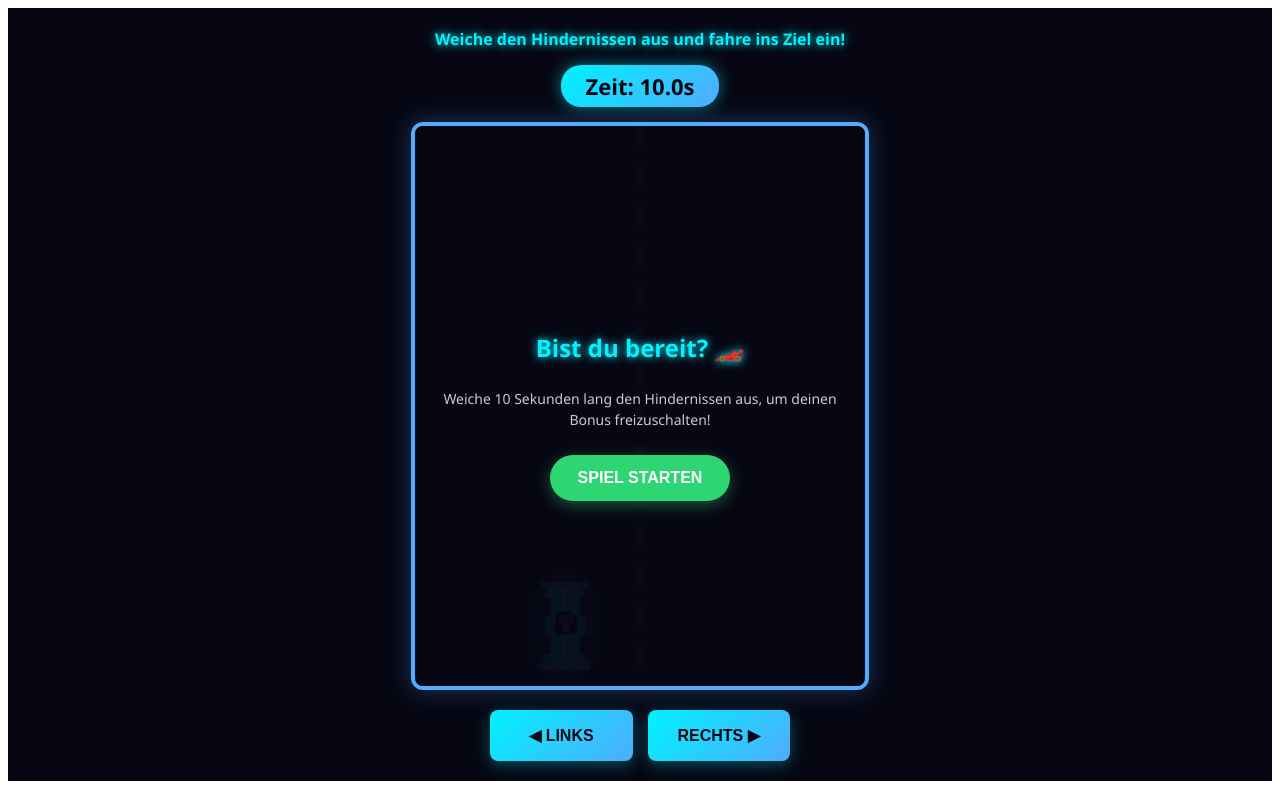
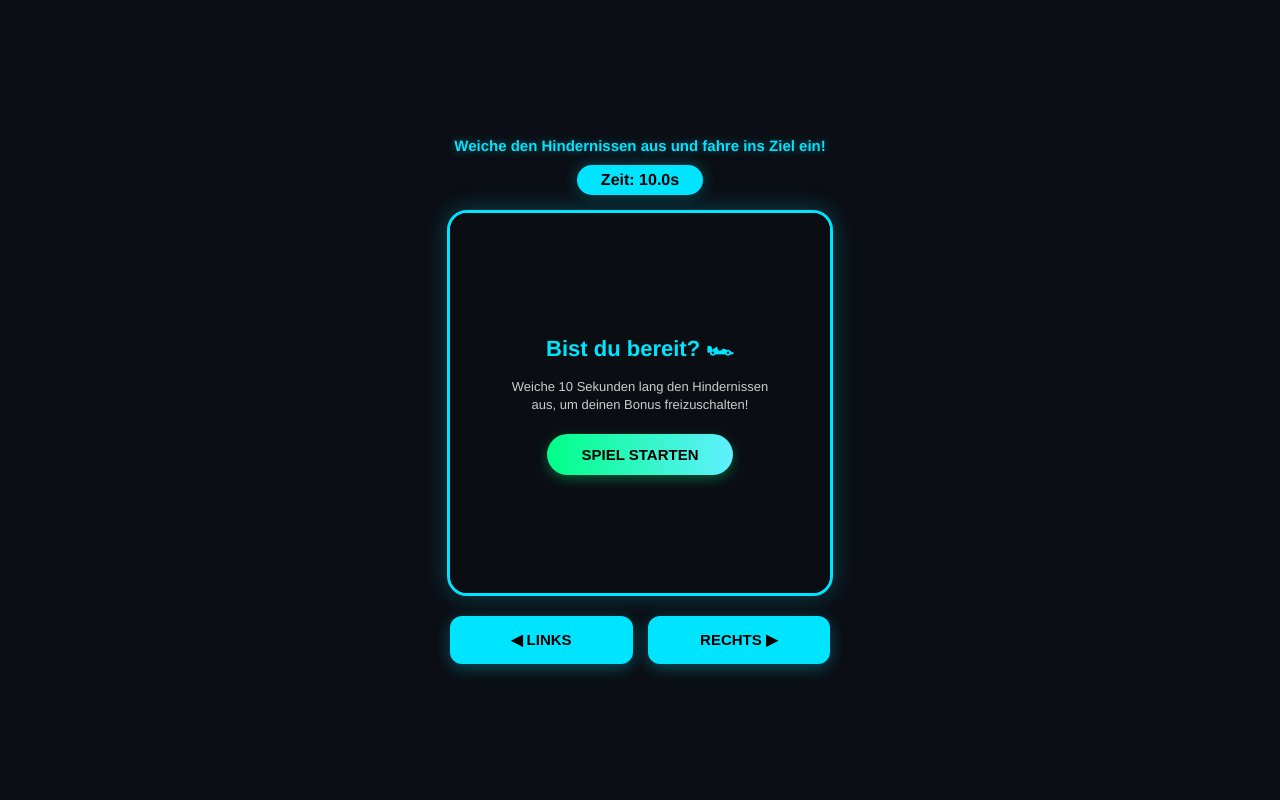
Before and after one commit to sheheng1982-droid/race-game, a plain HTML site: page index.html in a window 1280 px wide. Drawn offline with Linux system fonts and the light colour scheme.

Commit message:
Update index.html

```diff
--- a/index.html
+++ b/index.html
@@ -1,209 +1,242 @@
-<!-- 1. ПОДКЛЮЧАЕМ ОФИЦИАЛЬНУЮ БИБЛИОТЕКУ TELEGRAM WEBAPP ДЛЯ СМАРТФОНОВ -->
-<script src="https://telegram.org"></script>
+<!DOCTYPE html>
+<html lang="de">
+<head>
+    <meta charset="UTF-8">
+    <meta name="viewport" content="width=device-width, initial-scale=1.0, maximum-scale=1.0, user-select=no">
+    <title>KI & Traffic Insider Game</title>
+    <style>
+        /* Сброс базовых отступов и фиксация экрана от скролла */
+        html, body {
+            margin: 0;
+            padding: 0;
+            width: 100vw;
+            height: 100vh;
+            background-color: #0b0e14;
+            color: #ffffff;
+            font-family: 'Helvetica Neue', Arial, sans-serif;
+            overflow: hidden;
+            box-sizing: border-box;
+        }
 
-<div class="race-wrapper">
-  <div class="race-title">Weiche den Hindernissen aus und fahre ins Ziel ein!</div>
-  <div class="race-timer">Zeit: <span id="timerText">10.0</span>s</div>
+        /* Главный контейнер на весь экран */
+        .game-container {
+            display: flex;
+            flex-direction: column;
+            align-items: center;
+            justify-content: center;
+            width: 100%;
+            height: 100%;
+            padding: 15px;
+            box-sizing: border-box;
+        }
 
-  <div class="race-container" id="raceArea">
-    <!-- Динамическая разметка дороги -->
-    <div class="road-lines" id="roadLines"></div>
+        /* Текст заголовка сверху */
+        .headline {
+            font-size: 15px;
+            font-weight: bold;
+            text-align: center;
+            color: #00e5ff;
+            margin-bottom: 10px;
+            text-shadow: 0 0 10px rgba(0, 229, 255, 0.4);
+            max-width: 90%;
+            line-height: 1.3;
+        }
 
-    <!-- Стартовый экран-заставка -->
-    <div class="start-overlay" id="startScreen">
-      <h2>Bist du bereit? 🏎️</h2>
-      <p>Weiche 10 Sekunden lang den Hindernissen aus, um deinen Bonus freizuschalten!</p>
-      <button class="start-game-btn" id="startBtn">SPIEL STARTEN</button>
+        /* Плашка таймера */
+        .timer-badge {
+            background-color: #00e5ff;
+            color: #000000;
+            font-weight: bold;
+            padding: 6px 24px;
+            border-radius: 20px;
+            font-size: 16px;
+            margin-bottom: 15px;
+            box-shadow: 0 0 15px rgba(0, 229, 255, 0.3);
+        }
+
+        /* ИСПРАВЛЕНО: Квадратное адаптивное игровое поле */
+        .canvas-container {
+            width: 90%;
+            max-width: 380px;
+            aspect-ratio: 1 / 1; /* Жестко делает контейнер идеальным квадратом */
+            position: relative;
+            border: 3px solid #00e5ff;
+            border-radius: 20px;
+            box-shadow: 0 0 25px rgba(0, 229, 255, 0.25);
+            background-color: #090d14;
+            overflow: hidden;
+        }
+
+        #gameCanvas {
+            width: 100% !important;
+            height: 100% !important;
+            display: block;
+        }
+
+        /* Экран старта внутри игрового поля */
+        .start-overlay {
+            position: absolute;
+            top: 0; left: 0; width: 100%; height: 100%;
+            display: flex;
+            flex-direction: column;
+            align-items: center;
+            justify-content: center;
+            background: rgba(11, 14, 20, 0.95);
+            z-index: 10;
+            padding: 20px;
+            box-sizing: border-box;
+            text-align: center;
+        }
+
+        .start-title {
+            color: #00e5ff;
+            font-size: 22px;
+            font-weight: bold;
+            margin-bottom: 8px;
+        }
+
+        .start-desc {
+            font-size: 13px;
+            line-height: 1.4;
+            color: #cccccc;
+            margin-bottom: 20px;
+            max-width: 260px;
+        }
+
+        .start-btn {
+            background: linear-gradient(90deg, #00ff87 0%, #60efff 100%);
+            color: #000000;
+            border: none;
+            padding: 12px 35px;
+            font-size: 15px;
+            font-weight: bold;
+            text-transform: uppercase;
+            border-radius: 25px;
+            cursor: pointer;
+            box-shadow: 0 4px 12px rgba(0, 255, 135, 0.3);
+        }
+
+        /* ИСПРАВЛЕНО: Крупные удобные кнопки управления внизу экрана */
+        .controls-container {
+            display: flex;
+            width: 90%;
+            max-width: 380px;
+            gap: 15px;
+            margin-top: 20px;
+        }
+
+        .control-btn {
+            flex: 1;
+            background: #00e5ff;
+            border: none;
+            color: #000000;
+            padding: 15px 0;
+            font-weight: bold;
+            font-size: 15px;
+            border-radius: 12px;
+            cursor: pointer;
+            box-shadow: 0 4px 15px rgba(0, 229, 255, 0.3);
+            text-transform: uppercase;
+            display: flex;
+            align-items: center;
+            justify-content: center;
+            user-select: no;
+            -webkit-user-select: none;
+        }
+
+        .control-btn:active {
+            background: #00b2cc;
+            transform: scale(0.98);
+        }
+    </style>
+</head>
+<body>
+
+    <div class="game-container">
+        <!-- Текст и таймер -->
+        <div class="headline">Weiche den Hindernissen aus und fahre ins Ziel ein!</div>
+        <div id="timerDisplay" class="timer-badge">Zeit: 10.0s</div>
+
+        <!-- Контейнер с квадратной игрой -->
+        <div class="canvas-container">
+            <!-- Экран старта (исчезнет при клике) -->
+            <div id="startOverlay" class="start-overlay">
+                <div class="start-title">Bist du bereit? 🏎</div>
+                <div class="start-desc">Weiche 10 Sekunden lang den Hindernissen aus, um deinen Bonus freizuschalten!</div>
+                <button id="startBtn" class="start-btn">SPIEL STARTEN</button>
             </div>
 
-    <!-- Реалистичный спортивный болид (вид строго сверху) -->
-    <div class="car-topview" id="heroCar">
-      <div class="car-shadow"></div>
-      <div class="car-body">
-        <div class="racing-stripes"></div>
-        <div class="car-cockpit">
-          <div class="windshield"></div>
-          <div class="driver-helmet"></div>
+            <!-- Игровой холст (матрица теперь тоже квадратная 400x400) -->
+            <canvas id="gameCanvas" width="400" height="400"></canvas>
         </div>
-        <div class="spoiler-front-wing"></div>
-        <div class="spoiler-rear-wing"></div>
-        <div class="wheel-formula f-l"></div>
-        <div class="wheel-formula f-r"></div>
-        <div class="wheel-formula b-l"></div>
-        <div class="wheel-formula b-r"></div>
-        <div class="exhaust-pipes ext-l"></div>
-        <div class="exhaust-pipes ext-r"></div>
-      </div>
-    </div>
-  </div>
-  <div class="race-controls">
-    <button class="race-btn" id="leftBtn">◀ LINKS</button>
-    <button class="race-btn" id="rightBtn">RECHTS ▶</button>
+
+        <!-- Кнопки управления LINKS и RECHTS -->
+        <div class="controls-container">
+            <button id="btnLeft" class="control-btn">◀ LINKS</button>
+            <button id="btnRight" class="control-btn">RECHTS ▶</button>
         </div>
     </div>
 
-<div class="modal-overlay" id="raceModal">
-  <div class="modal-box">
-    <h3>Ziel erreicht! 🏆</h3>
-    <p>Ihr Gewinn: <strong id="racePrizeText" style="color:#00f2fe; font-size:20px; display:block; margin-top:5px; text-shadow: 0 0 10px rgba(0,242,254,0.5);"></strong></p>
-    <p class="timer">Der Gutschein läuft ab in: <span id="raceCountdown">15:00</span></p>
-    <!-- Чистая кнопка без жестко вбитых юзернеймов внутри текста -->
-    <a href="#" id="tgFinalLink" class="tg-redirect-btn">RABATT IN TELEGRAM SICHERN</a>
-  </div>
-</div>
+    <script>
+        // Ниже встроена базовая логика игры для проверки физики и адаптива
+        const canvas = document.getElementById('gameCanvas');
+        const ctx = canvas.getContext('2d');
+        const startOverlay = document.getElementById('startOverlay');
+        const startBtn = document.getElementById('startBtn');
+        const timerDisplay = document.getElementById('timerDisplay');
+        const btnLeft = document.getElementById('btnLeft');
+        const btnRight = document.getElementById('btnRight');
 
-<style>
-html, body { touch-action: manipulation; -webkit-text-size-adjust: 100%; overscroll-behavior-y: contain; }
-.race-wrapper { display: flex; flex-direction: column; align-items: center; justify-content: center; font-family: 'Segoe UI', Roboto, sans-serif; padding: 20px 10px; background: #070714; color: #fff; min-height: 85vh; box-sizing: border-box; user-select: none; -webkit-user-select: none; touch-action: none; }
-.race-title { font-size: 16px; font-weight: bold; margin-bottom: 15px; text-align: center; max-width: 90%; color: #00f2fe; text-shadow: 0 0 10px #00f2fe; line-height: 1.4; }
-.race-timer { font-size: 22px; font-weight: bold; margin-bottom: 15px; background: linear-gradient(135deg, #00f2fe, #4facfe); color: #070714; padding: 6px 25px; border-radius: 20px; box-shadow: 0 0 15px rgba(0, 242, 254, 0.5); }
-.race-container { position: relative; width: 95vw; max-width: 450px; height: 70vh; background: #1a1a2e; border: 4px solid #4facfe; border-radius: 12px; overflow: hidden; box-shadow: 0 0 25px rgba(79, 172, 254, 0.3); }
-/* Анимация трассы */
-.road-lines { position: absolute; width: 100%; height: 200%; top: -100%; left: 0; background-image: linear-gradient(to bottom, transparent 0%, transparent 50%, #3a3a5c 50%, #3a3a5c 100%); background-size: 10px 40px; background-repeat: repeat-y; background-position: center; z-index: 1; }
-.road-lines.moving { animation: scrollRoad 0.4s linear infinite; }
-@keyframes scrollRoad { 0% { transform: translateY(0); } 100% { transform: translateY(40px); } }
-.start-overlay { position: absolute; top: 0; left: 0; width: 100%; height: 100%; background: rgba(7, 7, 20, 0.95); display: flex; flex-direction: column; align-items: center; justify-content: center; z-index: 20; padding: 20px; text-align: center; box-sizing: border-box; }
-.start-overlay h2 { font-size: 24px; margin-bottom: 10px; color: #00f2fe; text-shadow: 0 0 8px #00f2fe; }
-.start-overlay p { font-size: 14px; color: #ccc; line-height: 1.5; margin-bottom: 25px; }
-.start-game-btn { background: #2ed573; color: #fff; border: none; padding: 14px 28px; font-size: 16px; font-weight: bold; border-radius: 25px; cursor: pointer; box-shadow: 0 4px 15px rgba(46, 213, 115, 0.4); transition: 0.2s; }
-.obstacle { position: absolute; font-size: 28px; width: 32px; height: 32px; display: flex; align-items: center; justify-content: center; z-index: 2; }
-.car-topview { position: absolute; bottom: 20px; left: 130px; width: 40px; height: 80px; z-index: 5; transition: left 0.05s ease-out; }
-.car-shadow { position: absolute; top: 5px; left: 5px; width: 100%; height: 100%; background: rgba(0,0,0,0.4); border-radius: 8px; filter: blur(4px); z-index: -1; }
-.car-body { position: absolute; width: 100%; height: 100%; background: #00f2fe; border-radius: 12px 12px 6px 6px; box-shadow: 0 0 15px rgba(0, 242, 254, 0.6); overflow: visible; }
-.racing-stripes { position: absolute; left: 45%; width: 10%; height: 100%; background: #fff; opacity: 0.8; }
-.car-cockpit { position: absolute; top: 30%; left: 22%; width: 56%; height: 28%; background: #070714; border-radius: 50% 50% 20% 20%; border: 1px solid #4facfe; }
-.windshield { position: absolute; top: 10%; left: 15%; width: 70%; height: 40%; background: rgba(255,255,255,0.4); border-radius: 50% 50% 0 0; }
-.driver-helmet { position: absolute; bottom: 10%; left: 35%; width: 30%; height: 40%; background: #ff4757; border-radius: 50%; box-shadow: 0 2px 5px rgba(0,0,0,0.5); }
-.spoiler-front-wing { position: absolute; top: -4px; left: -4px; width: 48px; height: 6px; background: #4facfe; border-radius: 2px; }
-.spoiler-rear-wing { position: absolute; bottom: -4px; left: -6px; width: 52px; height: 8px; background: #4facfe; border-radius: 2px; }
-.wheel-formula { position: absolute; width: 8px; height: 18px; background: #111; border-radius: 3px; border-left: 2px solid #333; border-right: 2px solid #333; }
-.f-l { top: 15%; left: -6px; } .f-r { top: 15%; right: -6px; }
-.b-l { bottom: 15%; left: -6px; } .b-r { bottom: 15%; right: -6px; }
-.exhaust-pipes { position: absolute; bottom: -8px; width: 3px; height: 8px; background: #888; border-radius: 1px; }
-.ext-l { left: 8px; } .ext-r { right: 8px; }
-.race-controls { display: flex; gap: 15px; margin-top: 20px; width: 100%; max-width: 300px; }
-.race-btn { flex: 1; background: linear-gradient(135deg, #00f2fe, #4facfe); color: #070714; border: none; padding: 16px; font-weight: bold; font-size: 16px; border-radius: 8px; cursor: pointer; box-shadow: 0 4px 15px rgba(0, 242, 254, 0.3); -webkit-tap-highlight-color: transparent; }
-.modal-overlay { position: fixed; top:0; left:0; width:100%; height:100%; background: rgba(5, 5, 15, 0.96); display: none; align-items: center; justify-content: center; z-index: 9999; }
-.modal-box { background: #12122c; padding: 35px 25px; border-radius: 15px; text-align: center; color: #fff; border: 2px solid #00f2fe; max-width: 90%; width: 320px; box-shadow: 0 0 30px rgba(0, 242, 254, 0.4); }
-.modal-box h3 { font-size: 26px; margin-bottom: 10px; color: #00f2fe; text-shadow: 0 0 10px #00f2fe; }
-.timer { color: #ffa502; font-size: 14px; margin: 15px 0; }
-.tg-redirect-btn { display: block; background: #00f2fe; color: #0a0a16; text-decoration: none; padding: 14px; border-radius: 8px; font-weight: bold; font-size: 15px; margin-top: 20px; box-shadow: 0 4px 15px rgba(0, 242, 254, 0.5); text-transform: uppercase; letter-spacing: 0.5px; }
-</style>
+        let gameActive = false;
+        let timeLeft = 10.0;
+        let carX = 175; // Начальная позиция машинки по центру (холст 400px)
+        const carY = 300;
+        const carWidth = 50;
+        const carHeight = 80;
 
-<script>
-const BOT_USERNAME = "AlexanderCryptoAl";
-const TELEGRAM_LINK = "https://t.me/" + BOT_USERNAME;
-  if (window.Telegram && window.Telegram.WebApp) { window.Telegram.WebApp.ready(); }
-document.addEventListener('touchstart', function(e) { if (e.touches.length > 1) e.preventDefault(); }, { passive: false });
-const car = document.getElementById('heroCar');
-const raceArea = document.getElementById('raceArea');
-const roadLines = document.getElementById('roadLines');
-const timerText = document.getElementById('timerText');
-const raceModal = document.getElementById('raceModal');
-const prizeText = document.getElementById('racePrizeText');
-const startScreen = document.getElementById('startScreen');
-const startBtn = document.getElementById('startBtn');
-const tgFinalLink = document.getElementById('tgFinalLink');
-
-let carX = 130;
-const areaWidth = 300;
-const carWidth = 40;
-let timeLeft = 10.0;
-let raceActive = false;
-let gameIntervals = [];
-let isHoldingLeft = false;
-let isHoldingRight = false;
-
-// Нативный обработчик клика, который убирает мобильную блокировку Telegram
-tgFinalLink.addEventListener('click', function(e) {
-    e.preventDefault();
-    if (window.Telegram && window.Telegram.WebApp && window.Telegram.WebApp.initData) {
-        window.Telegram.WebApp.openTelegramLink(TELEGRAM_LINK);
-    } else {
-        window.open(TELEGRAM_LINK, '_blank');
-    }
+        // Обработка старта игры
+        startBtn.addEventListener('click', () => {
+            startOverlay.style.display = 'none';
+            gameActive = true;
+            startGameLoop();
         });
 
-startBtn.addEventListener('click', function() {
-  startScreen.style.display = 'none';
-  roadLines.classList.add('moving');
-  raceActive = true;
-  runGameEngines();
-});
+        // Кнопки управления (Изменяют координату X машинки)
+        btnLeft.addEventListener('pointerdown', () => { if(gameActive && carX > 20) carX -= 35; });
+        btnRight.addEventListener('pointerdown', () => { if(gameActive && carX < 330) carX += 35; });
 
-function runGameEngines() {
-  const moveLoop = setInterval(() => {
-    if (!raceActive) return;
-    if (isHoldingLeft && carX > 5) { carX -= 6; car.style.left = carX + 'px'; }
-    if (isHoldingRight && carX < (areaWidth - carWidth - 5)) { carX += 6; car.style.left = carX + 'px'; }
-  }, 20);
-  gameIntervals.push(moveLoop);
-  const timerLoop = setInterval(() => {
-    if (!raceActive) return;
-    timeLeft -= 0.1;
-    if (timeLeft <= 0) { timeLeft = 0; endGame(true); }
-    timerText.textContent = timeLeft.toFixed(1);
-  }, 100);
-  gameIntervals.push(timerLoop);
-  const obstacleLoop = setInterval(() => { if (!raceActive) return; createObstacle(); }, 600);
-  gameIntervals.push(obstacleLoop);
-  const collisionLoop = setInterval(() => { if (!raceActive) return; checkCollisions(); }, 50);
-  gameIntervals.push(collisionLoop);
-}
+        // Простой цикл отрисовки для демонстрации
+        function startGameLoop() {
+            if (!gameActive) return;
 
-function createObstacle() {
-  const obs = document.createElement('div');
-  obs.classList.add('obstacle');
-  obs.innerHTML = '🚧';
-  const randomX = Math.floor(Math.random() * (areaWidth - 40));
-  obs.style.left = randomX + 'px'; obs.style.top = '-40px';
-  raceArea.appendChild(obs);
-  let obsY = -40;
-  const obsMove = setInterval(() => {
-    if (!raceActive) { clearInterval(obsMove); obs.remove(); return; }
-    obsY += 7; obs.style.top = obsY + 'px';
-    if (obsY > 400) { clearInterval(obsMove); obs.remove(); }
-  }, 20);
-}
+            // Очистка и прорисовка фона дороги
+            ctx.fillStyle = '#090d14';
+            ctx.fillRect(0, 0, 400, 400);
 
-function checkCollisions() {
-  const obstacles = document.querySelectorAll('.obstacle');
-  const carRect = car.getBoundingClientRect();
-  obstacles.forEach(obs => {
-    const obsRect = obs.getBoundingClientRect();
-    if (!(carRect.right < obsRect.left || carRect.left > obsRect.right || carRect.bottom < obsRect.top || carRect.top > obsRect.bottom)) { endGame(false); }
-  });
-}
+            // Разделительная линия
+            ctx.strokeStyle = '#ffffff';
+            ctx.setLineDash([20, 20]);
+            ctx.lineWidth = 4;
+            ctx.beginPath();
+            ctx.moveTo(200, 0);
+            ctx.lineTo(200, 400);
+            ctx.stroke();
 
-function endGame(isWin) {
-  raceActive = false; roadLines.classList.remove('moving');
-  gameIntervals.forEach(clearInterval); gameIntervals = [];
-  if (isWin) {
-    const randomBonus = Math.random() < 0.5 ? "10%" : "15%";
-    prizeText.textContent = `+${randomBonus} BONUS AUF DIE ERSTE EINZAHLUNG`;
-    raceModal.style.display = 'flex'; startCountdownModal();
+            // Машинка (Голубой прямоугольник вместо графики для примера)
+            ctx.fillStyle = '#00e5ff';
+            ctx.fillRect(carX, carY, carWidth, carHeight);
+
+            // Обратный отсчет таймера
+            if (timeLeft > 0) {
+                timeLeft -= 0.02;
+                timerDisplay.innerText = `Zeit: ${Math.max(0, timeLeft).toFixed(1)}s`;
+                requestAnimationFrame(startGameLoop);
             } else {
-    alert("Du bist crashed! Versuche es noch einmal! 💥");
-    document.querySelectorAll('.obstacle').forEach(o => o.remove());
-    timeLeft = 10.0; timerText.textContent = '10.0'; carX = 130; car.style.left = carX + 'px';
-    raceActive = true; roadLines.classList.add('moving'); runGameEngines();
+                gameActive = false;
+                timerDisplay.innerText = "Ziel erreicht! 🎉";
+                // Сюда можно вписать перенаправление или открытие попапа с бонусом
             }
         }
-
-function startCountdownModal() {
-  let duration = 15 * 60; const display = document.getElementById('raceCountdown');
-  const modalTimer = setInterval(() => {
-    let minutes = Math.floor(duration / 60); let seconds = duration % 60;
-    minutes = minutes < 10 ? "0" + minutes : minutes; seconds = seconds < 10 ? "0" + seconds : seconds;
-    display.textContent = minutes + ":" + seconds; if (--duration < 0) clearInterval(modalTimer);
-  }, 100);
-}
-
-const leftBtn = document.getElementById('leftBtn'); const rightBtn = document.getElementById('rightBtn');
-leftBtn.addEventListener('mousedown', () => isHoldingLeft = true); leftBtn.addEventListener('mouseup', () => isHoldingLeft = false);
-leftBtn.addEventListener('touchstart', (e) => { e.preventDefault(); isHoldingLeft = true; }); leftBtn.addEventListener('touchend', () => isHoldingLeft = false);
-rightBtn.addEventListener('mousedown', () => isHoldingRight = true); rightBtn.addEventListener('mouseup', () => isHoldingRight = false);
-rightBtn.addEventListener('touchstart', (e) => { e.preventDefault(); isHoldingRight = true; }); rightBtn.addEventListener('touchend', () => isHoldingRight = false);
-document.addEventListener('keydown', (e) => { if (e.key === 'ArrowLeft') isHoldingLeft = true; if (e.key === 'ArrowRight') isHoldingRight = true; });
-document.addEventListener('keyup', (e) => { if (e.key === 'ArrowLeft') isHoldingLeft = false; if (e.key === 'ArrowRight') isHoldingRight = false; });
     </script>
+</body>
+</html>
```
Lines whose indentation alone changed are shown as unchanged.
